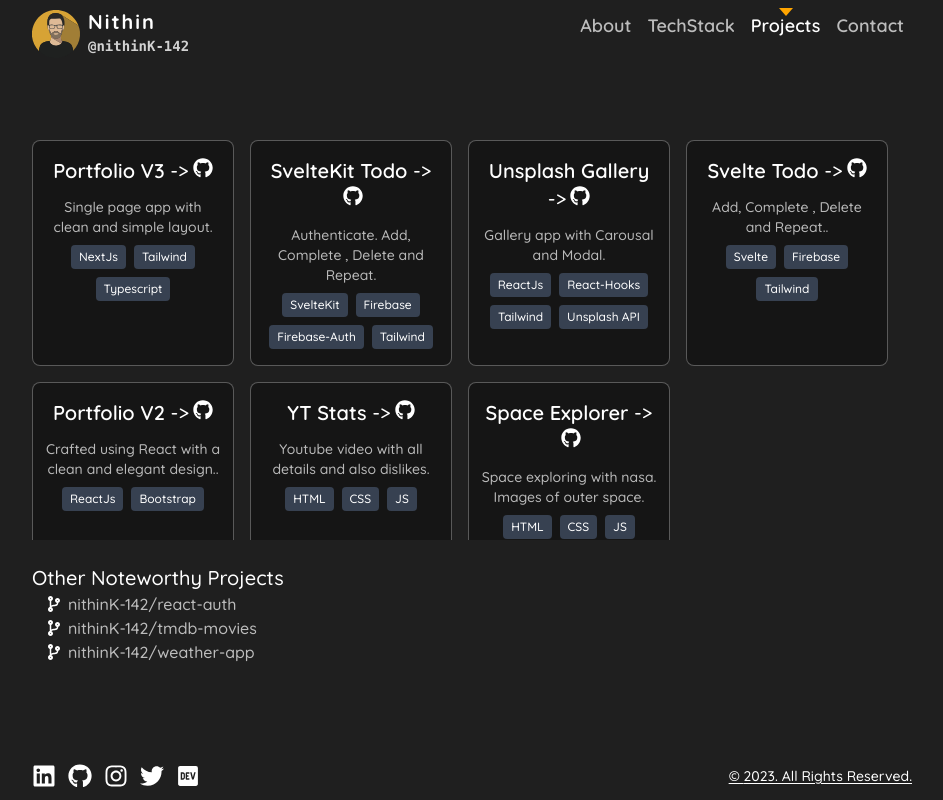
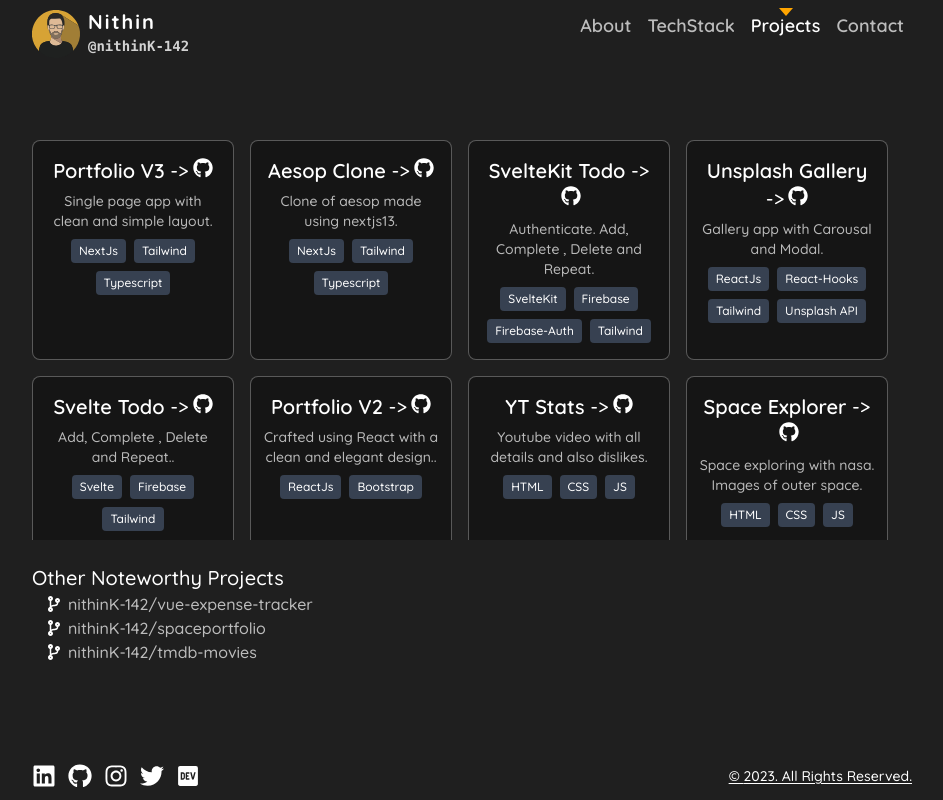
Before and after one commit to nithinK-142/nithin.me, a Next.js app: page /projects in a window 1280 px wide. Shown: the whole page, without its empty margins (168-1111 px from the left). Built offline with nearby package versions, Linux system fonts and the light colour scheme.

Commit message:
update: projects.

```diff
--- a/app/components/sub/Cards.tsx
+++ b/app/components/sub/Cards.tsx
@@ -4,7 +4,7 @@ import { socialIcons } from "../../data/social-icons";
 
 const Cards = ({ href, gitLink, title, description, technologies }: MainProjectsType) => (
   <div className="px-2 py-4 border rounded-lg hover:rounded-none transition-all duration-700 border-gray-100/30 bg-black/30 group sm:px-3 hover:border-gray-300">
-    <h2 className="mb-3 text-xl">
+    <h2 className="mb-[6px] text-xl">
       <a href={href} target="_blank" rel="noopener noreferrer" className="underlined font-semibold pb-1">
         {title}{" "}
       </a>
--- a/app/data/projects.ts
+++ b/app/data/projects.ts
@@ -13,6 +13,14 @@ export const mainProjects: MainProjectsType[] = [
     title: "Portfolio V3",
     description:
       "Single page app with clean and simple layout.",
+    technologies: ["NextJs", "Tailwind","Typescript"],
+  },
+  {
+    href: "https://next-aesop-clone.vercel.app/",
+    gitLink: "https://github.com/nithinK-142/next-aesop-clone",
+    title: "Aesop Clone",
+    description:
+      "Clone of aesop made using nextjs13.",
     technologies: ["NextJs", "Tailwind","Typescript"],
   },
   {
@@ -68,15 +76,15 @@ type OtherType = {
 
 export const otherProjects: OtherType[] = [
   {
-    title: "nithinK-142/react-auth",
-    href: "https://github.com/nithinK-142/react-auth"
+    title: "nithinK-142/vue-expense-tracker",
+    href: "https://github.com/nithinK-142/vue-expense-tracker"
+  },
+  {
+    title: "nithinK-142/spaceportfolio",
+    href: "https://github.com/nithinK-142/spaceportfolio"
   },
   {
     title: "nithinK-142/tmdb-movies",
     href: "https://github.com/nithinK-142/tmdb-movies"
   },
-  {
-    title: "nithinK-142/weather-app",
-    href: "https://github.com/nithinK-142/weather-app"
-  },
 ];
```
